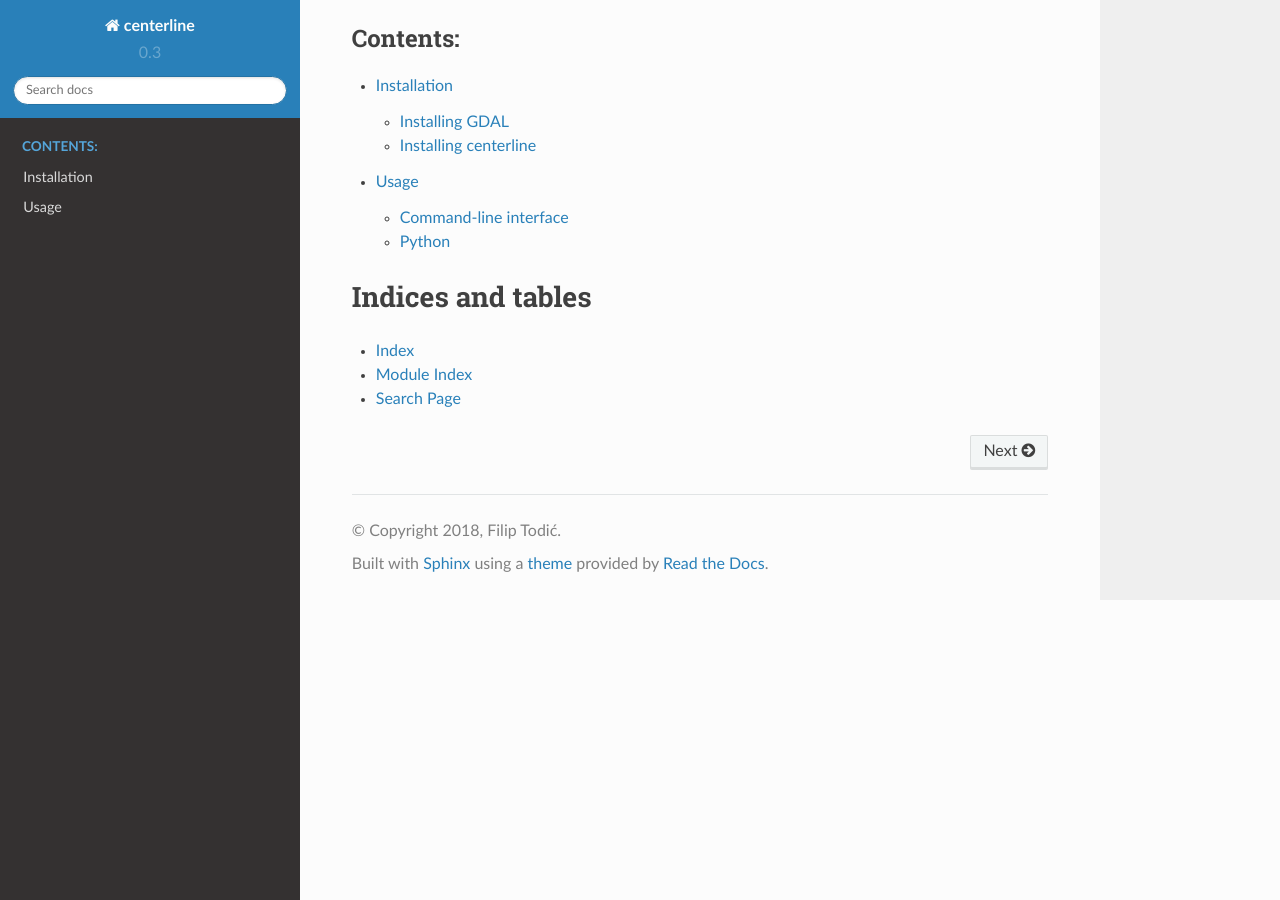
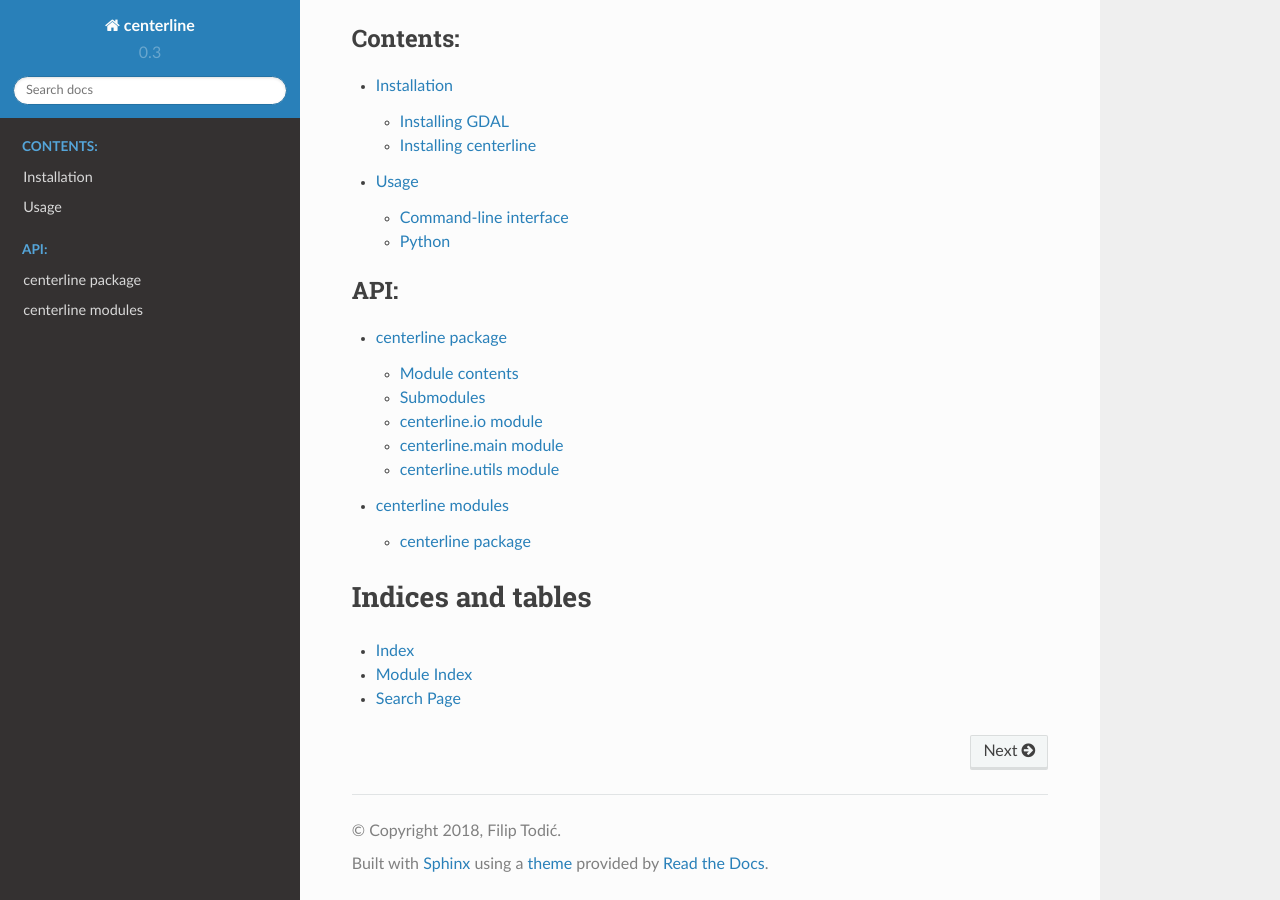
Before and after one commit to fitodic/centerline, a Sphinx documentation site: the page built from docs/source/index.rst, in a window 1280 px wide and 900 px high, scrolled down 673 px. Built offline with Sphinx 7.4.7 and the Read the Docs theme 2.0.0, drawn with Linux system fonts in a browser that asks for light colours.

```diff
--- a/docs/source/index.rst
+++ b/docs/source/index.rst
@@ -33,6 +33,13 @@ Roads, rivers and similar linear structures are often represented by long and co
    installation.rst
    usage.rst
 
+.. toctree::
+  :maxdepth: 2
+  :caption: API:
+
+  modules/centerline.rst
+  modules/modules.rst
+
 
 Indices and tables
 ==================
--- /dev/null
+++ b/docs/source/modules/centerline.rst
@@ -0,0 +1,37 @@
+centerline package
+==================
+
+Module contents
+---------------
+
+.. automodule:: centerline
+    :members:
+    :undoc-members:
+    :show-inheritance:
+
+Submodules
+----------
+
+centerline\.io module
+---------------------
+
+.. automodule:: centerline.io
+    :members:
+    :undoc-members:
+    :show-inheritance:
+
+centerline\.main module
+-----------------------
+
+.. automodule:: centerline.main
+    :members:
+    :undoc-members:
+    :show-inheritance:
+
+centerline\.utils module
+------------------------
+
+.. automodule:: centerline.utils
+    :members:
+    :undoc-members:
+    :show-inheritance:
--- /dev/null
+++ b/docs/source/modules/modules.rst
@@ -0,0 +1,7 @@
+centerline modules
+==================
+
+.. toctree::
+   :maxdepth: 4
+
+   centerline
```
